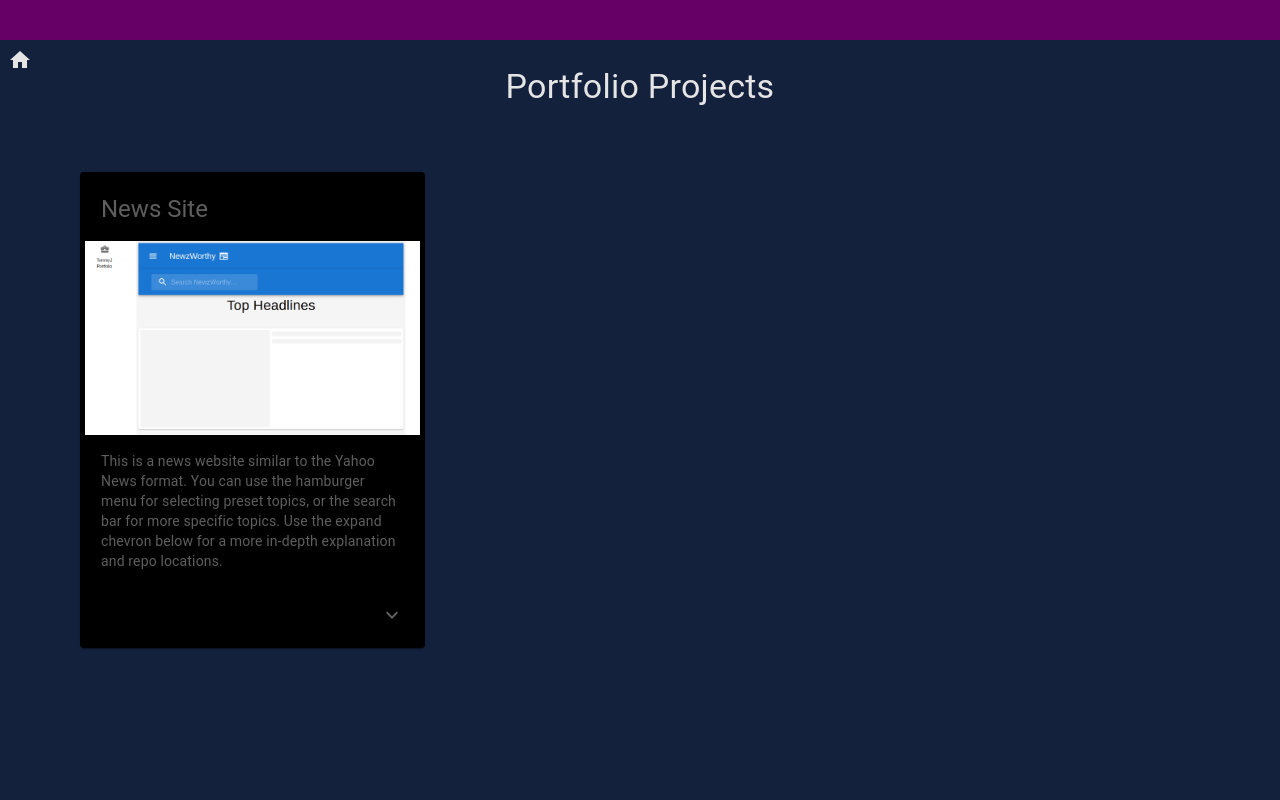
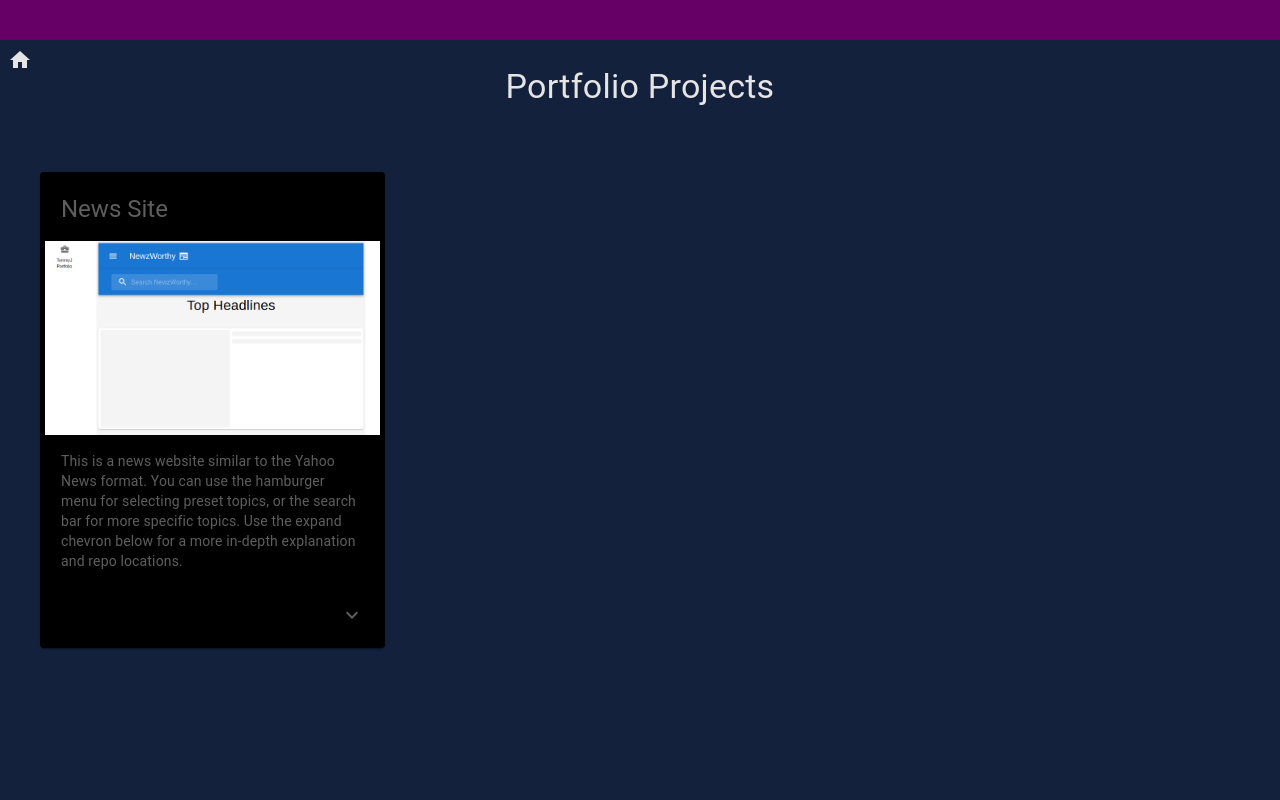
Before and after one commit to tommyj99/tommyj-site, a Next.js app: page /portfolio in a window 1280 px wide. Shown: the top 800 px of the page. Built offline with nearby package versions, Linux system fonts and the light colour scheme.

Commit message:
fixed portfolio alignment

```diff
--- a/pages/portfolio.js
+++ b/pages/portfolio.js
@@ -58,7 +58,7 @@ const Portfolio = () => {
       <Box
         style={{
           alignItems: "left",
-          paddingLeft: "10vh",
+          paddingLeft: "5vh",
           width: "100%",
           minHeight: "100vh",
         }}
```
